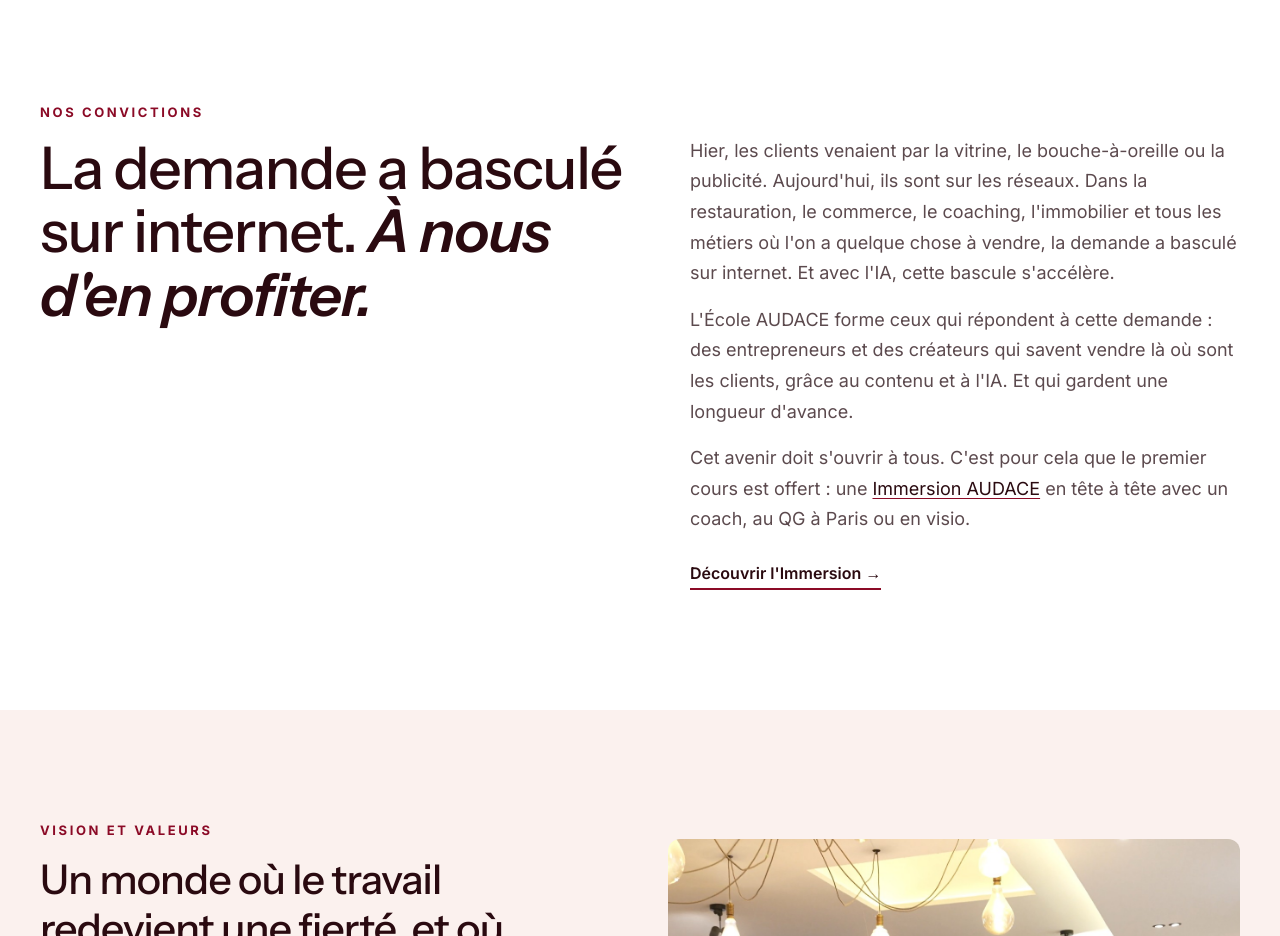
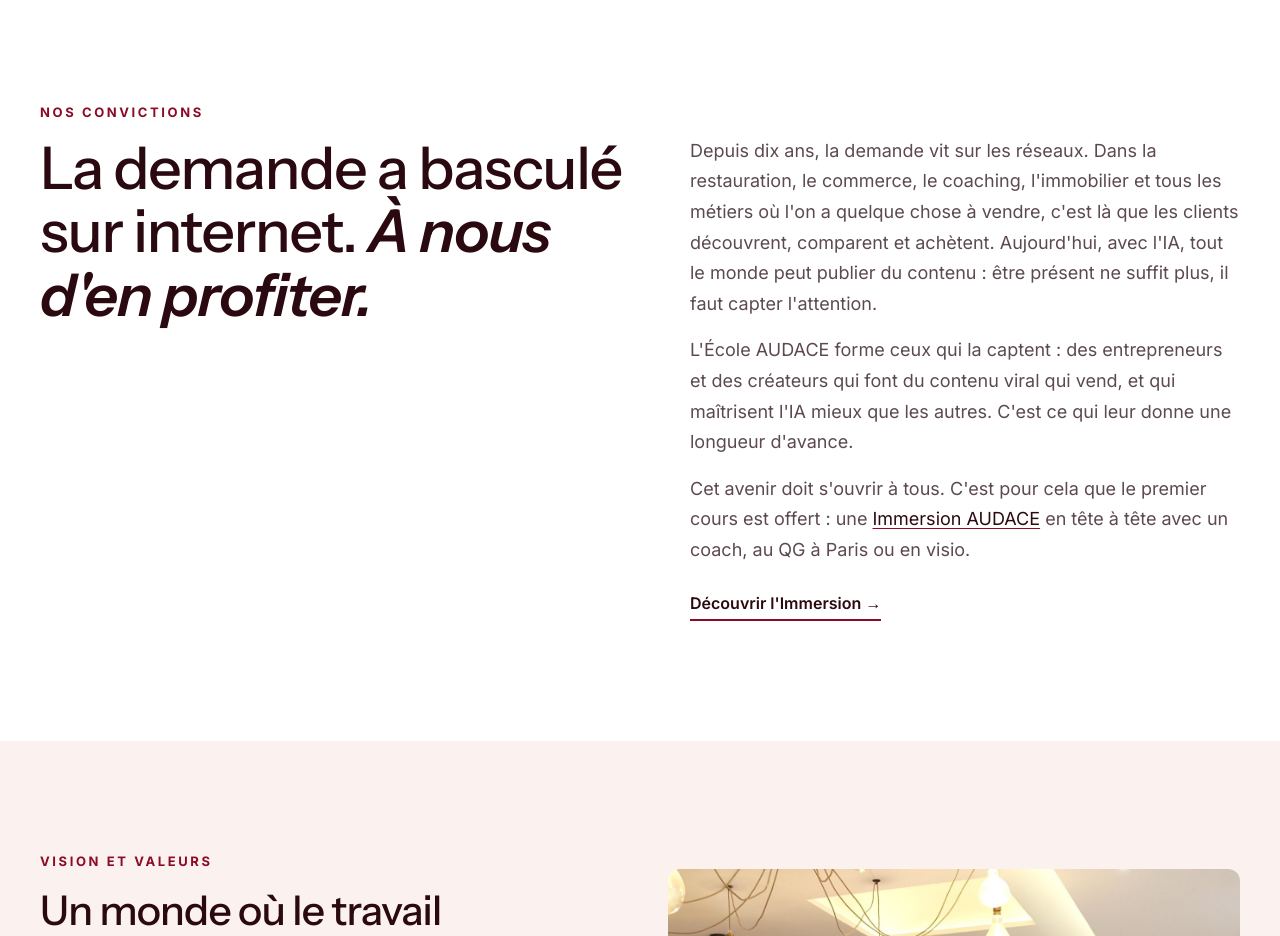
Before and after one commit to mickaelwu/site-audaceschool, a plain HTML site: page index.html in a window 1280 px wide. Shown: the part 980-1916 px from the top of the page. Drawn offline with Linux system fonts and the light colour scheme.

Commit message:
Convictions : angle 2026
Co-Authored-By: Claude Opus 5.5 <noreply@anthropic.com>
Claude-Session: https://claude.ai/code/session_01Nc3EdWQLVAHbqVv9cZ6ywf

```diff
--- a/index.html
+++ b/index.html
@@ -175,8 +175,8 @@ footer a{text-decoration:none}
 <h2 class="h2" style="font-size: clamp(40px, 4.6vw, 64px)">La demande a basculé sur internet. <em>À nous d'en profiter.</em></h2>
 </div>
 <div class="pt0" style="flex: 1 1 480px; min-width: 0; padding-top: 34px">
-<p class="txt" style="margin: 0">Hier, les clients venaient par la vitrine, le bouche-à-oreille ou la publicité. Aujourd'hui, ils sont sur les réseaux. Dans la restauration, le commerce, le coaching, l'immobilier et tous les métiers où l'on a quelque chose à vendre, la demande a basculé sur internet. Et avec l'IA, cette bascule s'accélère.</p>
-<p class="txt" style="margin: 16px 0 0">L'École AUDACE forme ceux qui répondent à cette demande : des entrepreneurs et des créateurs qui savent vendre là où sont les clients, grâce au contenu et à l'IA. Et qui gardent une longueur d'avance.</p>
+<p class="txt" style="margin: 0">Depuis dix ans, la demande vit sur les réseaux. Dans la restauration, le commerce, le coaching, l'immobilier et tous les métiers où l'on a quelque chose à vendre, c'est là que les clients découvrent, comparent et achètent. Aujourd'hui, avec l'IA, tout le monde peut publier du contenu : être présent ne suffit plus, il faut capter l'attention.</p>
+<p class="txt" style="margin: 16px 0 0">L'École AUDACE forme ceux qui la captent : des entrepreneurs et des créateurs qui font du contenu viral qui vend, et qui maîtrisent l'IA mieux que les autres. C'est ce qui leur donne une longueur d'avance.</p>
 <p class="txt" style="margin: 16px 0 0">Cet avenir doit s'ouvrir à tous. C'est pour cela que le premier cours est offert : une <a href="immersion.html" style="color: #2A0A10; text-decoration: underline; text-decoration-color: #8B0A26; text-underline-offset: 3px">Immersion AUDACE</a> en tête à tête avec un coach, au QG à Paris ou en visio.</p>
 <div style="margin-top: 26px"><a class="lnk" href="immersion.html">Découvrir l'Immersion →</a></div>
 </div>
```
